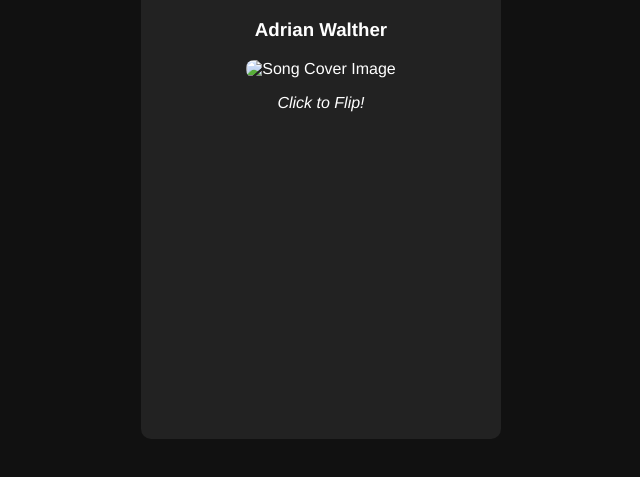
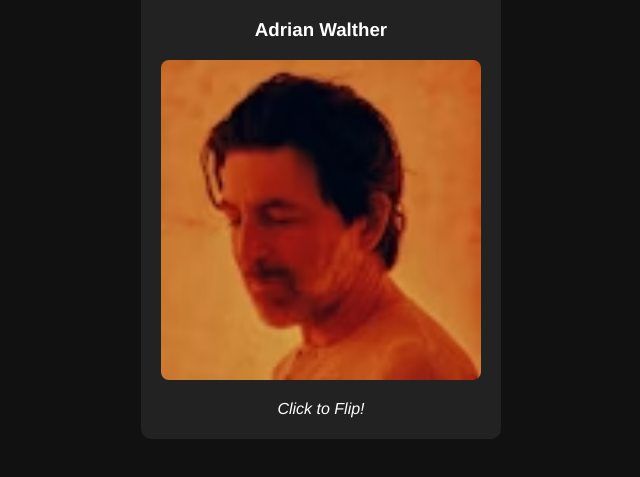
Before and after one commit to deslumoprime/deslumoprime.github.io, a plain HTML site: page index.html in a window 1280 px wide. Shown: the part 249-726 px from the top of the page, without its empty margins (339-979 px from the left). Drawn offline with Linux system fonts and the light colour scheme.

Commit message:
added image file so live website has something to display

```diff
--- a/index.html
+++ b/index.html
@@ -74,7 +74,7 @@
             </h1>
             <h3>Adrian Walther</h3>
 
-            <img src="cover.jpg" alt="Song Cover Image">
+            <img src="coverLive.jpg" alt="Song Cover Image">
 
             <p><em>Click to Flip!</em></p>
         </div>
```
Also changed, not shown: coverLive.jpg (added).
